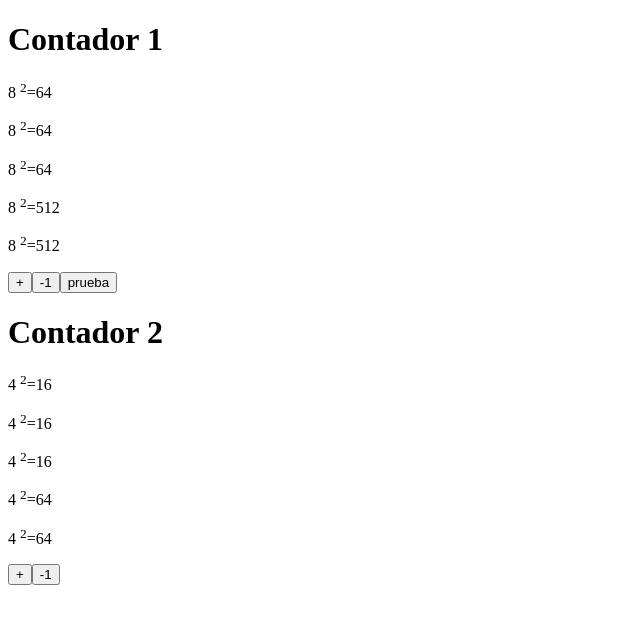
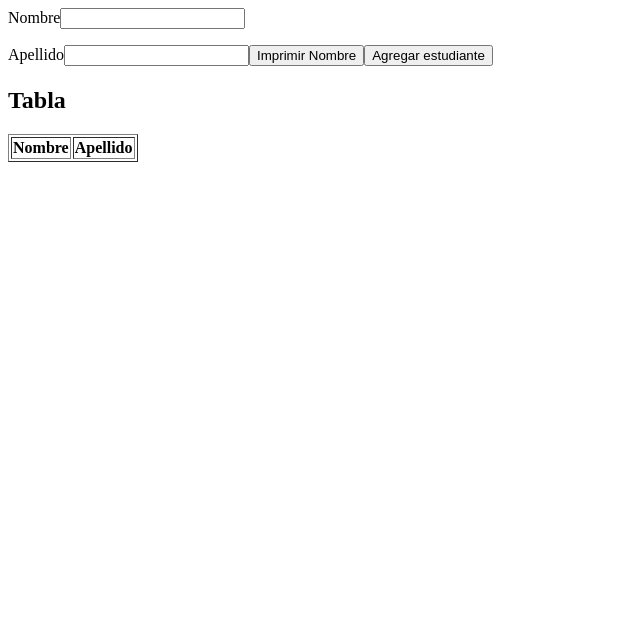
Before and after one commit to Mauricio03ALEJO/pw_vue_u2_ml, a Vue app: page / in a window 1280 px wide. Shown: the top 624 px of the page, without its empty margins (0-640 px from the left). Built offline with nearby package versions, Linux system fonts and the light colour scheme.

Commit message:
Taller15

```diff
--- a/src/App.vue
+++ b/src/App.vue
@@ -1,14 +1,17 @@
 <template>
   <div>
-    <ContadorView />
+    <!----<ContadorView />-->
+    <DirectivasView />
   </div>
 </template>
 
 <script>
 import ContadorView from '../src/views/ContadorView.vue';
+import DirectivasView from './views/DirectivasView.vue';
 export default {
   components: {
     ContadorView,
+    DirectivasView,
   },
 };
 </script>
--- a/src/components/Contador.vue
+++ b/src/components/Contador.vue
@@ -8,7 +8,7 @@
     <p>{{ numero }} <sup>2</sup>={{ obtenerCubo() }}</p>
     <div>
       <button v-on:click="incrementar()">+</button>
-      <button @:click="incrementar()">-1</button>
+      <button @:click="decrementar()">-1</button>
       <button v-show="mostrar">prueba</button>
     </div>
   </div>
--- /dev/null
+++ b/src/components/Directivas.vue
@@ -0,0 +1,72 @@
+<template>
+  <div>
+    <label for="id_nombre">Nombre</label>
+    <input v-model="nombre" id="id_nombre" type="text" />
+    <p>{{ nombre }}</p>
+
+    <label for="id_apellido">Apellido</label>
+    <input v-model="apellido" id="id_apellido" type="text" />
+
+    <button v-on:click="imprimirNombre()">Imprimir Nombre</button>
+    <button v-on:click="agregarEstudiante()">Agregar estudiante</button>
+    <h1>{{ arreglo[0] }}</h1>
+
+    <ul>
+      <li v-show="nombre" v-for="{ nombre, apellido } in arreglo" :key="nombre">
+        {{ nombre }} - {{ apellido }}
+      </li>
+    </ul>
+
+    <h2>Tabla</h2>
+    <table border="1">
+      <thead>
+        <tr>
+          <th>Nombre</th>
+          <th>Apellido</th>
+        </tr>
+      </thead>
+      <tbody>
+        <tr v-for="{ nombre, apellido } in arreglo" :key="nombre">
+          <td>{{ nombre }}</td>
+          <td>{{ apellido }}</td>
+        </tr>
+      </tbody>
+    </table>
+
+  </div>
+</template>
+
+<script>
+export default {
+  data() {
+    return {
+      nombre: null,
+      apellido: null,
+      /* arreglo: [1, 2, 3, 4], */
+      arreglo: [],
+    };
+  },
+  methods: {
+    imprimirNombre() {
+      console.log(this.nombre);
+    },
+    agregarEstudiante() {
+      const estu = {
+        nombre: this.nombre,
+        apellido: this.apellido,
+      };
+      console.log("Se agrega estudiante");
+      console.log(estu);
+      this.arreglo.push(estu);
+      this.limpiarFormulario();
+    },
+    limpiarFormulario() {
+      this.nombre = null;
+      this.apellido = null;
+    },
+  },
+};
+</script>
+
+<style>
+</style>
--- /dev/null
+++ b/src/views/DirectivasView.vue
@@ -0,0 +1,16 @@
+<template>
+    <Directivas />
+</template>
+
+<script>
+import Directivas from '../components/Directivas.vue';
+export default {
+    components: {
+        Directivas,
+    },
+};
+</script>
+
+<style>
+
+</style>
```
